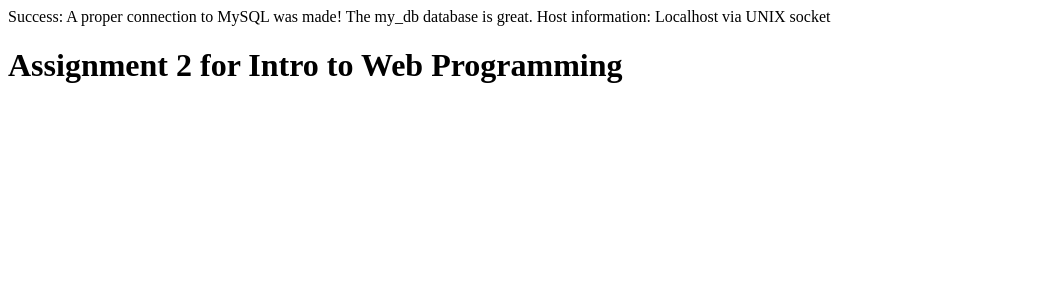
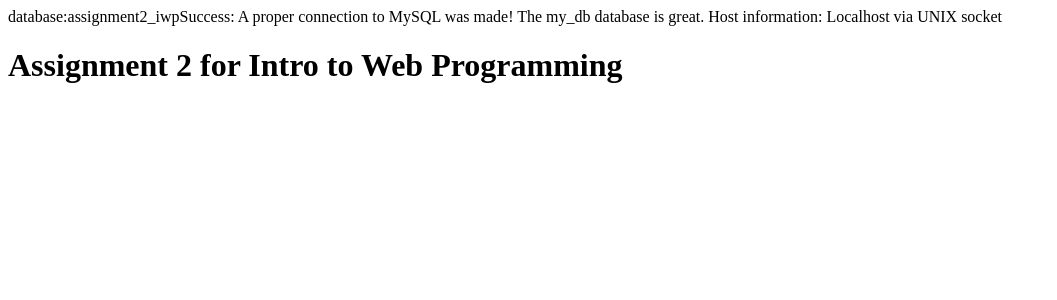
Before and after one commit to danielRamosGithub/portfolio, a PHP site: page /Assets/projects/project_11/index.php in a window 1280 px wide. Shown: the top 300 px of the page, without its empty margins (0-1057 px from the left). Run offline with PHP 8.4, Linux system fonts and the light colour scheme; data that the repository does not hold is empty.

Commit message:
trying to fix the insert problem

```diff
--- a/Assets/projects/project_11/index.php
+++ b/Assets/projects/project_11/index.php
@@ -17,7 +17,7 @@ foreach ($_SERVER as $key => $value) {
     $connectstr_dbpassword = preg_replace("/^.*Password=(.+?)$/", "\\1", $value);
 }
 
-echo `database: ${$connectstr_dbname}`;
+echo "database:" . $connectstr_dbname;
 
 $link = mysqli_connect($connectstr_dbhost, $connectstr_dbusername, $connectstr_dbpassword,$connectstr_dbname);
 
```
